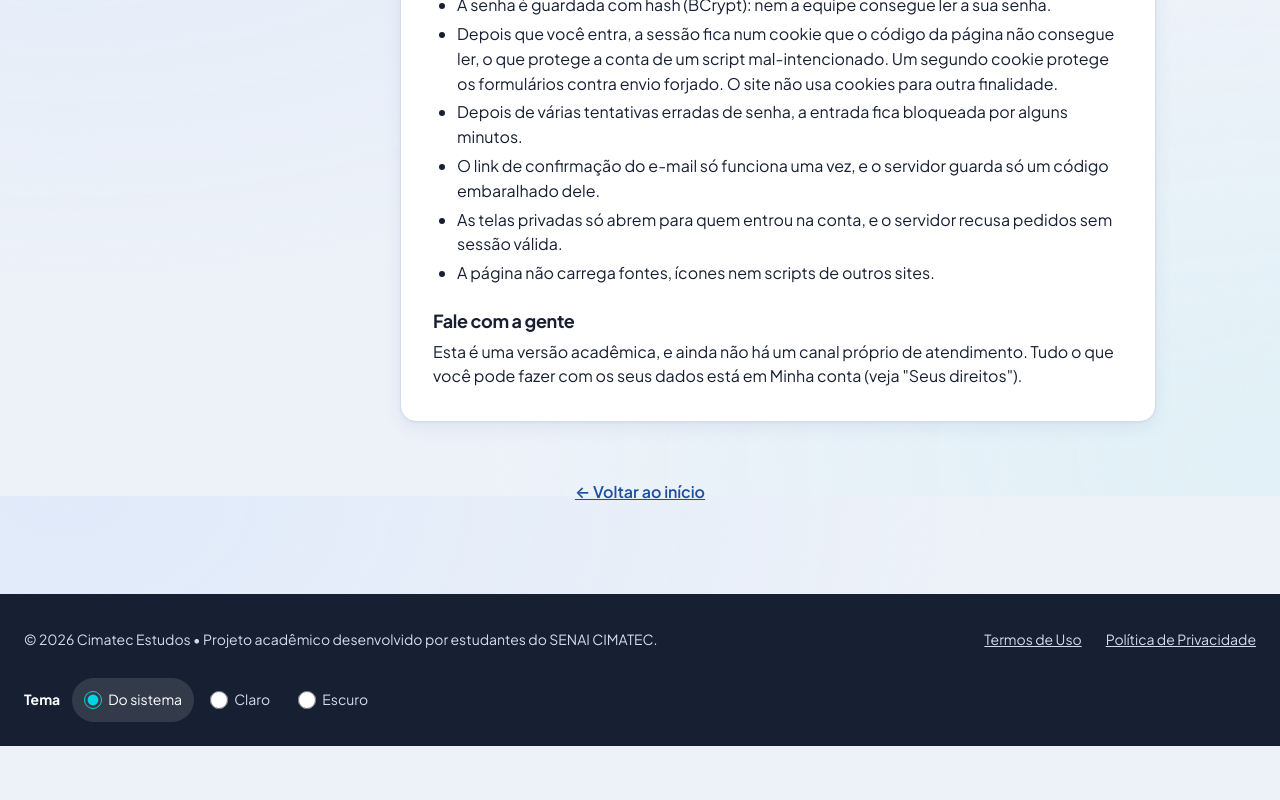
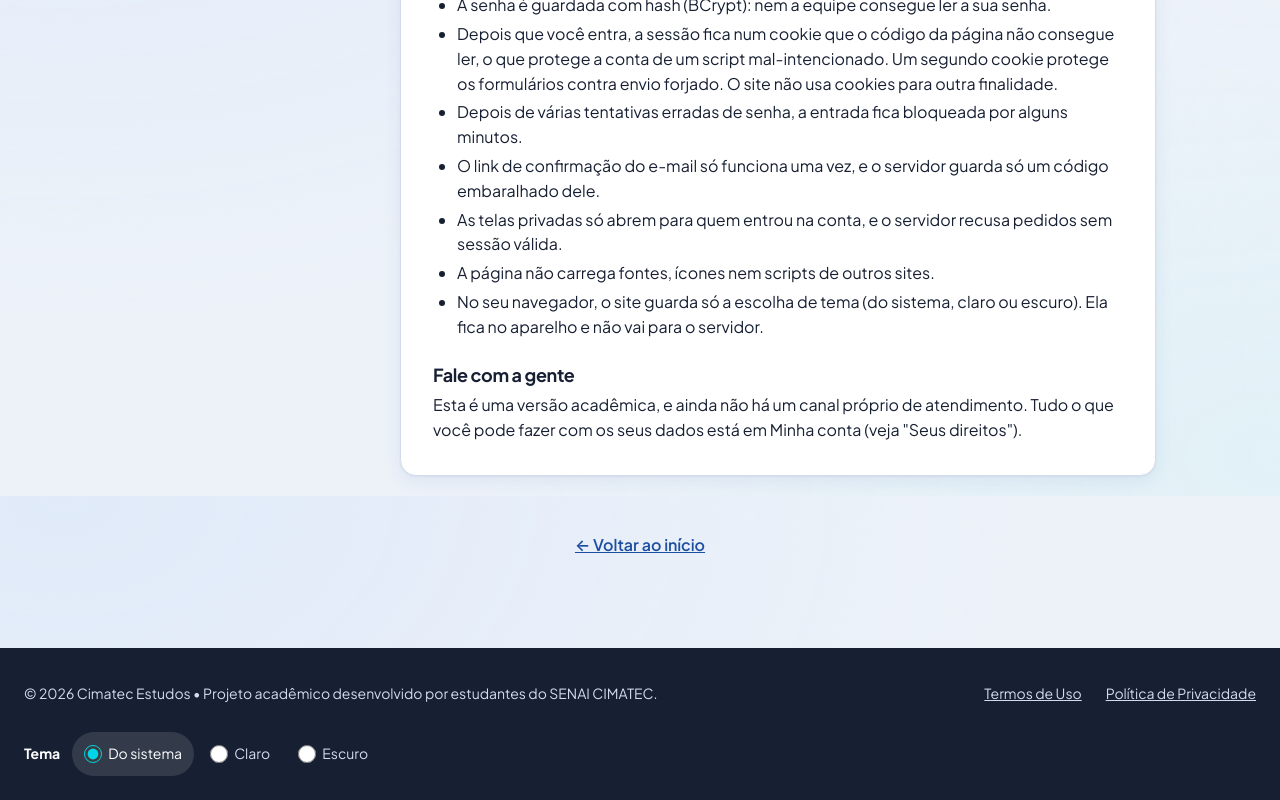
Before and after one commit to lucardosoc27/cimatec-estudos, an Angular app in the folder frontend/: page /termos in a window 1280 px wide. Shown: the part 4304-5104 px from the top of the page. Before the commit the page ends 5050 px from the top, so only its background shows below. Built offline with nearby package versions, Linux system fonts and the light colour scheme.

Commit message:
termos contam que o navegador guarda a escolha de tema
com o modo escuro, o site passou a guardar no navegador a escolha de tema.
a política de privacidade agora diz isso, e que essa escolha não vai para o
servidor.

```diff
--- a/frontend/src/app/features/termos/termos.ts
+++ b/frontend/src/app/features/termos/termos.ts
@@ -139,6 +139,7 @@
             'O link de confirmação do e-mail só funciona uma vez, e o servidor guarda só um código embaralhado dele.',
             'As telas privadas só abrem para quem entrou na conta, e o servidor recusa pedidos sem sessão válida.',
             'A página não carrega fontes, ícones nem scripts de outros sites.',
+            'No seu navegador, o site guarda só a escolha de tema (do sistema, claro ou escuro). Ela fica no aparelho e não vai para o servidor.',
           ] },
         ] },
         { id: 'contato', titulo: 'Fale com a gente', blocos: [
```
